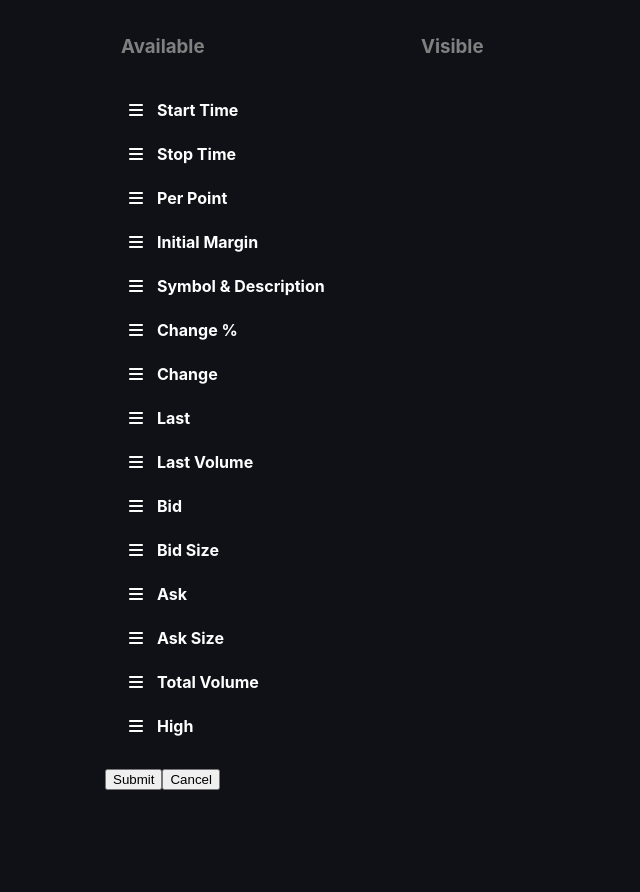
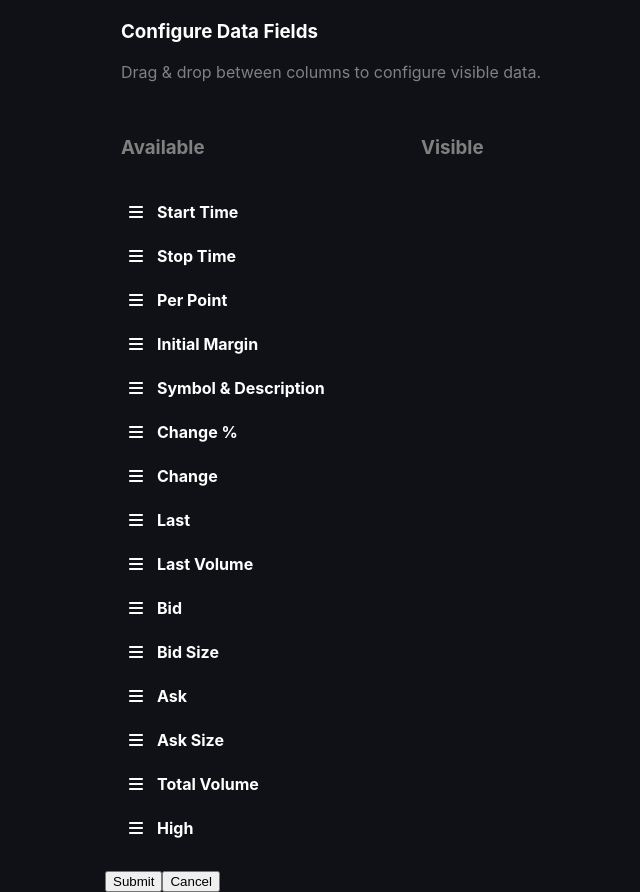
Before and after one commit to JOATLGTM/React_Beautiful_DND, a React (Create React App) app: page / in a window 1280 px wide. Shown: the whole page, without its empty margins (235-875 px from the left). Before the commit the page ends 806 px from the top, so only its background shows below. Built offline with nearby package versions, Linux system fonts and the light colour scheme.

Commit message:
feat: added Header component and dabbled with how to call for action with submit button

```diff
--- a/src/App.js
+++ b/src/App.js
@@ -3,6 +3,7 @@ import { DragDropContext } from 'react-beautiful-dnd'
 import styled from 'styled-components'
 import './App.css';
 import Column from './Column'
+import Header from './Header'
 
 const Container = styled.div`
   display: flex;
@@ -45,8 +46,7 @@ class App extends Component {
       onSubmit: true,
       lockedColumns: this.state.lockedArray.length
     })
-    console.log(`Inside the invisible Array is `, this.state.columns['visibleList'].items)
-    console.log(`There are ${this.state.lockedColumns} columns that are locked`)
+    alert(`Inside the invisible Array is ${this.state.columns['visibleList'].items}`)
   }
 
   onCancelBtn = () => {
@@ -54,8 +54,6 @@ class App extends Component {
       onSubmit: false
     })
   }
-
-
 
   handleDblClk = e => {
     // console.log(e)
@@ -216,6 +214,9 @@ class App extends Component {
     // console.log(this.state.lockedArray)
     return (
       <MainContainer>
+        <Header />
+        <p>{this.state.onSubmit ? `Inside the invisible Array is ${this.state.columns['visibleList'].items}` : null }</p>
+        <p>{this.state.onSubmit ? `There are ${this.state.lockedColumns} columns that are locked` : null }</p>
         <DragDropContext
           onDragEnd={(result) => this.onDragEnd(result)}
         >
@@ -230,8 +231,6 @@ class App extends Component {
         </DragDropContext>
         <button onClick={() => this.onHandleBtn()}>Submit</button>
         <button onClick={() => this.onCancelBtn()}>Cancel</button>
-        <p>{this.state.onSubmit ? `Inside the invisible Array is ${this.state.columns['visibleList'].items}` : null }</p>
-        <p>{this.state.onSubmit ? `There are ${this.state.lockedColumns} columns that are locked` : null }</p>
       </MainContainer>
     )
   }
--- /dev/null
+++ b/src/Header.js
@@ -0,0 +1,24 @@
+import React from 'react'
+import styled from 'styled-components'
+
+const Title = styled.h3`
+    color: white;
+`
+
+const SubText = styled.p`
+    color: gray;
+`
+
+const HeaderContainer = styled.div`
+    padding: 0 1em;
+    margin: 20px 0;
+`
+
+export default function Header() {
+    return (
+        <HeaderContainer>
+            <Title>{`Configure Data Fields`}</Title>
+            <SubText>{`Drag & drop between columns to configure visible data.`}</SubText>
+        </HeaderContainer>
+    )
+}
```
